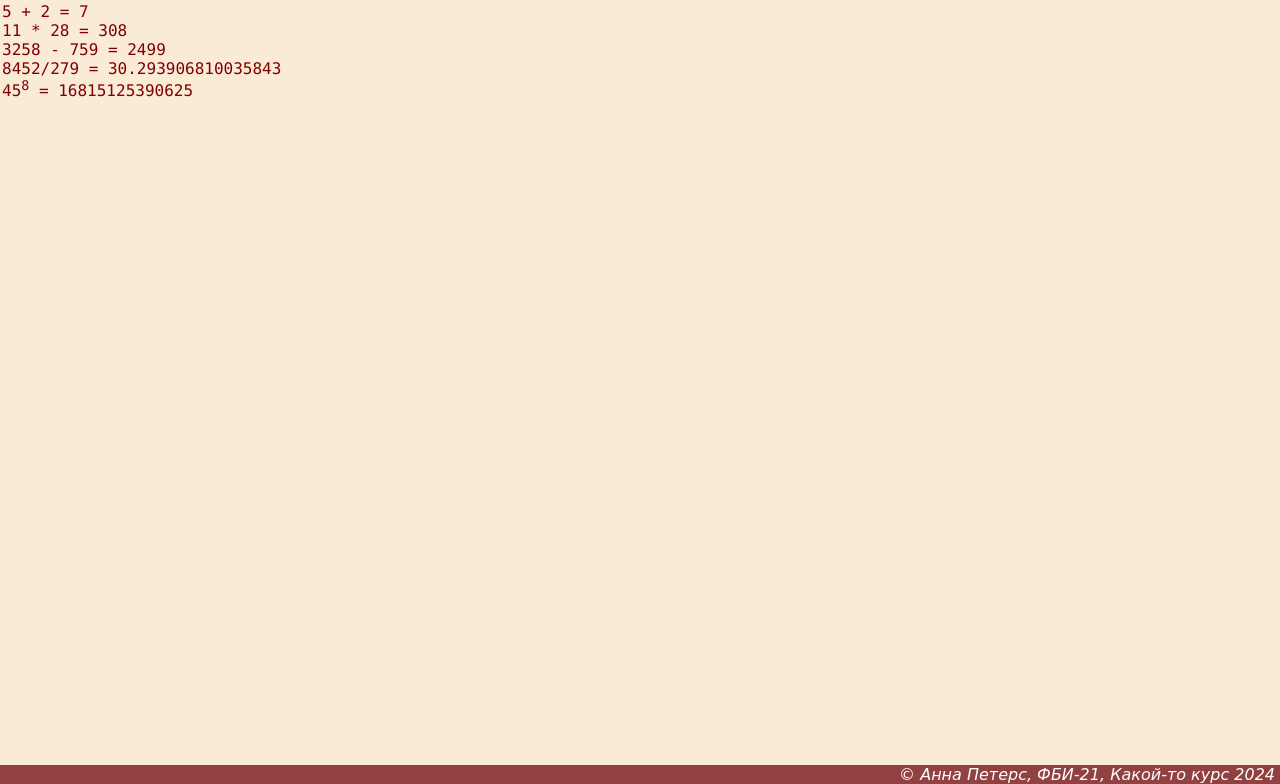
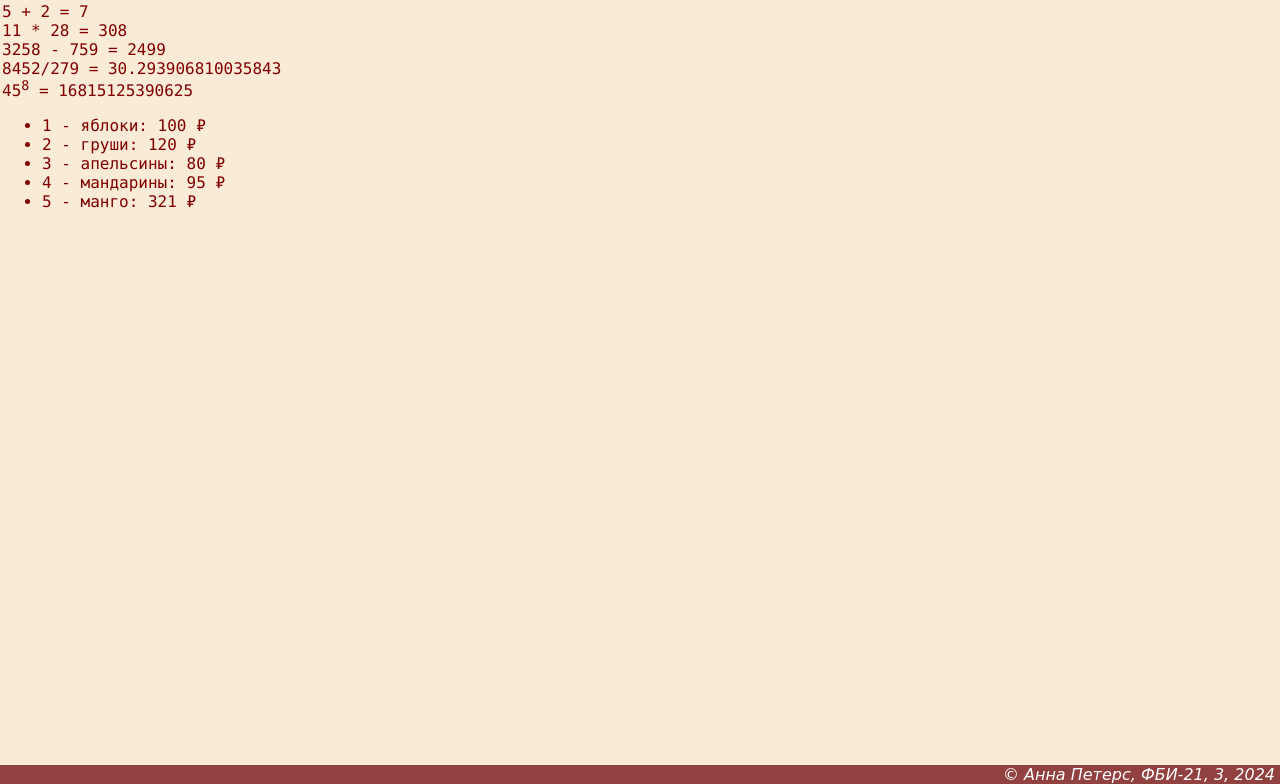
Before and after one commit to nutikk/web-labs-back2, a Flask app: page /lab2/example in a window 1280 px wide. Shown: the part 16-800 px from the top of the page. Run offline with Flask 3, Linux system fonts and the light colour scheme.

Commit message:
Цикл в шаблоне

```diff
--- a/app.py
+++ b/app.py
@@ -431,8 +431,13 @@ def add_flower(name):
 
 @app.route('/lab2/example')
 def example():
-    name = 'Анна Петерс'
-    group = 'ФБИ-21'
-    numberlab = '2'
-    course = ''
-    return render_template('example.html', name=name, group=group, numberlab=numberlab, course=course)
+   name, numberlab, group, course = 'Анна Петерс', 2, 'ФБИ-21', 3
+   fruits = [
+       {'name': 'яблоки', 'price': 100},
+       {'name': 'груши','price': 120},
+       {'name': 'апельсины', 'price': 80},
+       {'name': 'мандарины', 'price': 95},
+       {'name': 'манго', 'price': 321 }
+   ]
+   return render_template('example.html',
+                          name=name, group=group, numberlab=numberlab, course=course, fruits=fruits)
--- a/templates/example.html
+++ b/templates/example.html
@@ -17,6 +17,14 @@
         3258 - 759 = {{ 3258 - 759 }}<br>
         8452/279 = {{ 8452/279 }}<br>
         45<sup>8</sup> = {{ 45**8 }}
+
+        <ul>
+            {% for f in fruits %}
+            <li>
+            {{ loop.index }} - {{ f.name }}: {{ f.price }}  &#8381;
+            </li>
+            {% endfor %}
+        </ul>
     </main>
 
     <footer>
```
